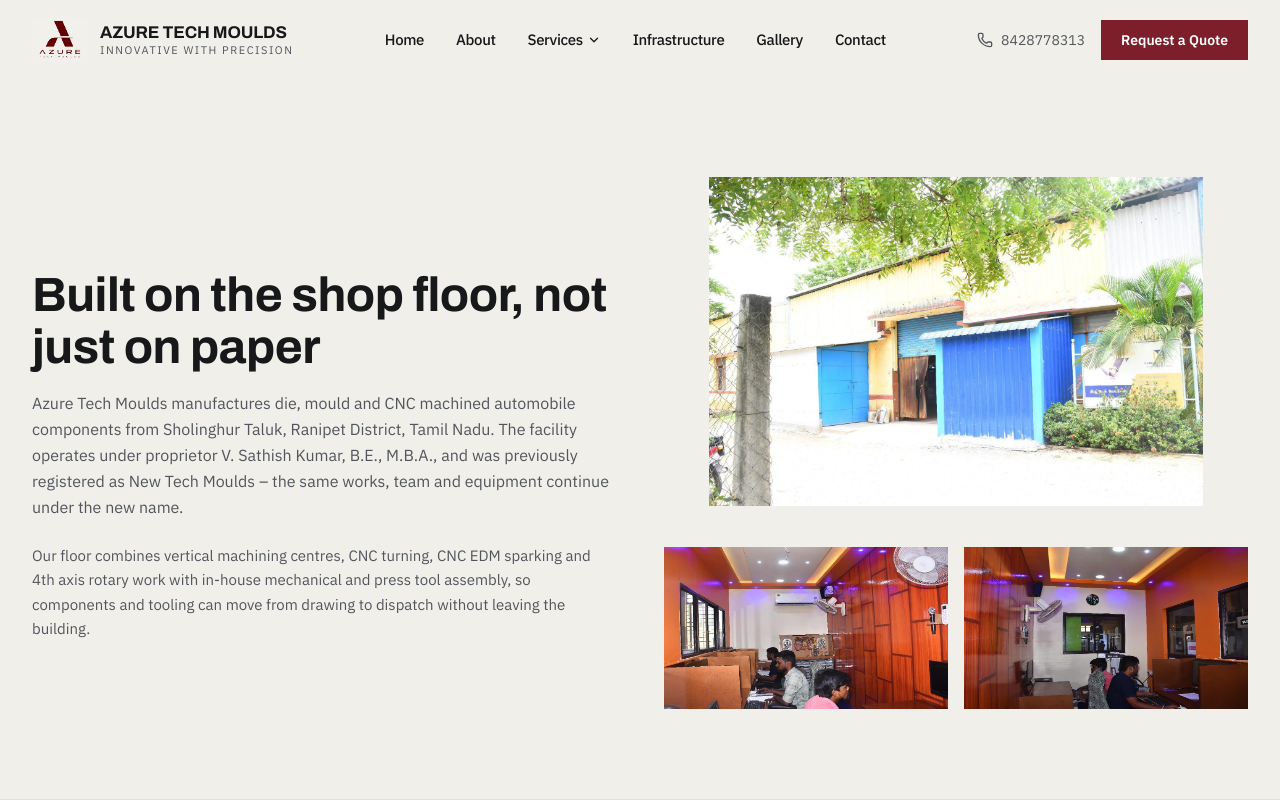
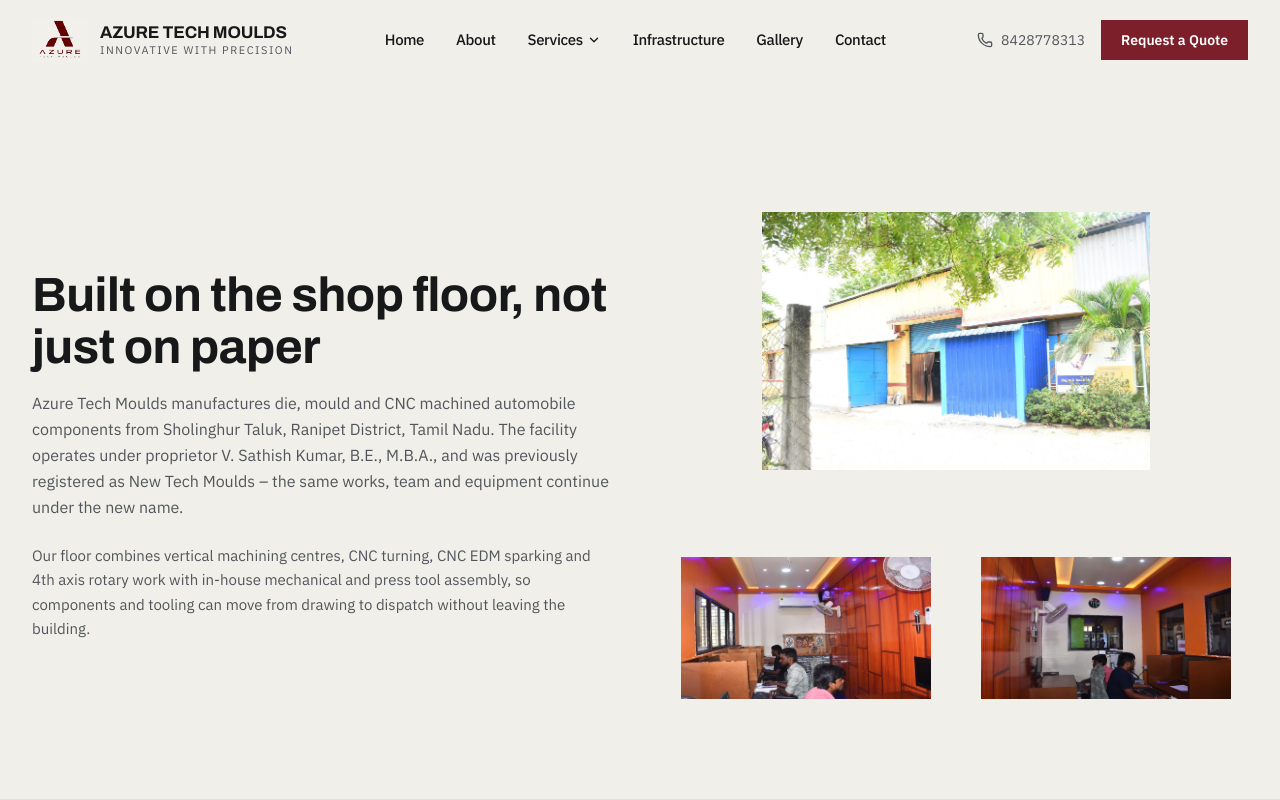
Before and after one commit to Sivaramakrishnan0110/Azure-Tech-Moulds, a React (Vite) app: page /about in a window 1280 px wide. Shown: the top 800 px of the page. Built offline with nearby package versions, Linux system fonts and the light colour scheme.

Commit message:
Image UI fix.

```diff
--- /dev/null
+++ b/src/components/ImageFrame.jsx
@@ -0,0 +1,54 @@
+/**
+ * Reusable image container for consistent product/machine/banner fitting.
+ *
+ * variant:
+ *  - product | machine | gallery → contain + paper background (default)
+ *  - banner → dark frame for designed service banners
+ *  - cover → intentional full-bleed crop (hero/atmosphere)
+ *  - dim → paper-dim background
+ *
+ * tight: slight scale-up for source photos with large empty margins
+ */
+export default function ImageFrame({
+  src,
+  alt = "",
+  variant = "product",
+  tight = false,
+  aspectClass = "",
+  className = "",
+  imgClassName = "",
+  loading = "lazy",
+  decoding = "async",
+}) {
+  const variantClass =
+    {
+      product: "image-frame--product",
+      machine: "image-frame--machine",
+      gallery: "image-frame--gallery",
+      banner: "image-frame--banner",
+      cover: "image-frame--cover",
+      dim: "image-frame--dim",
+    }[variant] || "image-frame--product";
+
+  return (
+    <div
+      className={[
+        "image-frame",
+        variantClass,
+        tight ? "image-frame--tight" : "",
+        aspectClass,
+        className,
+      ]
+        .filter(Boolean)
+        .join(" ")}
+    >
+      <img
+        src={src}
+        alt={alt}
+        loading={loading}
+        decoding={decoding}
+        className={["image-frame__img", imgClassName].filter(Boolean).join(" ")}
+      />
+    </div>
+  );
+}
--- a/src/components/MachineSpecCard.jsx
+++ b/src/components/MachineSpecCard.jsx
@@ -1,16 +1,16 @@
+import ImageFrame from "./ImageFrame";
+
 export default function MachineSpecCard({ machine }) {
   return (
     <div className="border border-steel-line bg-white flex flex-col md:flex-row">
       {machine.image && (
         <div className="md:w-2/5 bracket-frame shrink-0">
-          <div className="image-frame h-64 md:h-full md:min-h-[260px]">
-            <img
-              src={machine.image}
-              alt={machine.name}
-              loading="lazy"
-              className="img-fit-contain"
-            />
-          </div>
+          <ImageFrame
+            src={machine.image}
+            alt={machine.name}
+            variant="machine"
+            className="h-64 md:h-full md:min-h-[260px]"
+          />
         </div>
       )}
       <div className="flex-1 p-6 sm:p-7 flex flex-col gap-4">
--- a/src/components/ServiceCard.jsx
+++ b/src/components/ServiceCard.jsx
@@ -1,4 +1,5 @@
 import { Link } from "react-router-dom";
+import ImageFrame from "./ImageFrame";
 
 export default function ServiceCard({ service }) {
   return (
@@ -6,15 +7,13 @@ export default function ServiceCard({ service }) {
       to={`/services/${service.slug}`}
       className="group flex flex-col border border-steel-line bg-white hover:border-maroon transition-colors"
     >
-      <div className="image-frame aspect-[16/7] overflow-hidden bg-[#0a1628]">
-        <img
-          src={service.heroImage}
-          alt={service.navLabel}
-          loading="lazy"
-          decoding="async"
-          className="img-fit-contain transition-transform duration-500 group-hover:scale-[1.03]"
-        />
-      </div>
+      <ImageFrame
+        src={service.heroImage}
+        alt={service.navLabel}
+        variant="banner"
+        aspectClass="aspect-[16/7]"
+        imgClassName="transition-transform duration-500 group-hover:scale-[1.03]"
+      />
       <div className="p-6 flex flex-col gap-3 flex-1 border-t border-steel-line">
         <h3 className="font-display font-bold text-xl text-ink leading-snug group-hover:text-maroon transition-colors">
           {service.navLabel}
--- a/src/data/services.js
+++ b/src/data/services.js
@@ -56,6 +56,7 @@ export const services = [
         heading: "4th Axis Rotary Table Machining",
         body: "4th axis rotary machining lets components be indexed and machined across multiple faces and angular orientations in a single setup. Our Model-GXA 320H hydraulic clamping rotary table provides rigid workholding, cutting cumulative setup error and preserving true-position and concentricity for multi-face blocks, manifold housings, angular brackets and indexing plates.",
         image: fourthAxisGraphic,
+        imageTight: true,
       },
     ],
     applications: [
--- a/src/index.css
+++ b/src/index.css
@@ -17,6 +17,15 @@
   --font-display: 'Archivo', ui-sans-serif, system-ui, sans-serif;
   --font-body: 'IBM Plex Sans', ui-sans-serif, system-ui, sans-serif;
   --font-data: 'IBM Plex Mono', ui-monospace, monospace;
+}
+
+:root {
+  /* Matches site paper so white source-image margins blend into frames */
+  --image-bg: #f1efea;
+  --image-bg-dim: #e7e2d9;
+  --image-banner-bg: #0a1628;
+  --image-inset: 6%;
+  --image-inset-tight: 2%;
 }
 
 html {
@@ -64,28 +73,112 @@ h1, h2, h3, h4, .font-display {
   background-color: var(--color-steel-line);
 }
 
+/* ── Reusable image frame system ───────────────────────────────
+   Product/machine images: contain + blended paper background.
+   Banner images: dark frame, full graphic visible.
+   Cover: intentional full-bleed crops (hero/atmosphere only).
+*/
 .image-frame {
-  display: block;
+  position: relative;
+  display: flex;
+  align-items: center;
+  justify-content: center;
   width: 100%;
   overflow: hidden;
+  background: var(--image-bg);
 }
 
-.image-frame img,
+.image-frame--product,
+.image-frame--machine,
+.image-frame--gallery {
+  background: var(--image-bg);
+}
+
+.image-frame--dim {
+  background: var(--image-bg-dim);
+}
+
+.image-frame--banner {
+  background: var(--image-banner-bg);
+}
+
+.image-frame--cover {
+  background: var(--color-graphite);
+}
+
+.image-frame__img,
+.image-frame > img,
 .img-fit-contain,
 .img-fit-cover {
   display: block;
+  max-width: 100%;
+  max-height: 100%;
+}
+
+/* Default / product / machine / gallery: show entire object */
+.image-frame__img,
+.image-frame > img,
+.img-fit-contain {
   width: 100%;
   height: 100%;
+  object-fit: contain;
+  object-position: center;
+  box-sizing: border-box;
+  padding: var(--image-inset);
 }
 
-.img-fit-contain {
+.image-frame--product > img,
+.image-frame--product .image-frame__img,
+.image-frame--machine > img,
+.image-frame--machine .image-frame__img,
+.image-frame--gallery > img,
+.image-frame--gallery .image-frame__img {
+  padding: var(--image-inset);
   object-fit: contain;
   object-position: center;
 }
 
+/* Source photos with large empty margins — fill more of the frame */
+.image-frame--tight > img,
+.image-frame--tight .image-frame__img {
+  padding: var(--image-inset-tight);
+  transform: scale(1.06);
+  transform-origin: center;
+}
+
+/* Designed service banners: full graphic, no white paper box */
+.image-frame--banner > img,
+.image-frame--banner .image-frame__img {
+  padding: 0;
+  width: 100%;
+  height: 100%;
+  object-fit: contain;
+  object-position: center;
+  transform: none;
+}
+
+/* Intentional cover crops (hero / atmospheric only) */
+.image-frame--cover > img,
+.image-frame--cover .image-frame__img,
 .img-fit-cover {
+  padding: 0;
+  width: 100%;
+  height: 100%;
   object-fit: cover;
   object-position: center;
+  transform: none;
+}
+
+@media (max-width: 768px) {
+  :root {
+    --image-inset: 5%;
+  }
+}
+
+@media (max-width: 480px) {
+  :root {
+    --image-inset: 4%;
+  }
 }
 
 .bracket-frame {
--- a/src/pages/About.jsx
+++ b/src/pages/About.jsx
@@ -2,6 +2,7 @@ import SEO from "../components/SEO";
 import SectionTitle from "../components/SectionTitle";
 import ProcessChart from "../components/ProcessChart";
 import CTA from "../components/CTA";
+import ImageFrame from "../components/ImageFrame";
 import { certifications } from "../data/certifications";
 import {
   company,
@@ -38,30 +39,24 @@ export default function About() {
             </p>
           </div>
           <div className="grid grid-cols-2 gap-4">
-            <div className="col-span-2 image-frame aspect-[16/9]">
-              <img
+            <ImageFrame
               src={factoryExterior}
               alt="Factory building exterior"
-                className="img-fit-contain"
-                loading="lazy"
+              variant="product"
+              aspectClass="aspect-[16/9] col-span-2"
             />
-            </div>
-            <div className="image-frame aspect-[4/3]">
-              <img
+            <ImageFrame
               src={office1}
               alt="Engineering office"
-                className="img-fit-contain"
-                loading="lazy"
+              variant="product"
+              aspectClass="aspect-[4/3]"
             />
-            </div>
-            <div className="image-frame aspect-[4/3]">
-              <img
+            <ImageFrame
               src={office2}
               alt="Front office"
-                className="img-fit-contain"
-                loading="lazy"
+              variant="product"
+              aspectClass="aspect-[4/3]"
             />
-            </div>
           </div>
         </div>
       </section>
--- a/src/pages/Gallery.jsx
+++ b/src/pages/Gallery.jsx
@@ -3,6 +3,7 @@ import SEO from "../components/SEO";
 import SectionTitle from "../components/SectionTitle";
 import Lightbox from "../components/Lightbox";
 import CTA from "../components/CTA";
+import ImageFrame from "../components/ImageFrame";
 import { galleryCategories } from "../data/gallery";
 
 export default function Gallery() {
@@ -74,14 +75,13 @@ export default function Gallery() {
                 onClick={() => openAt(item)}
                 className="group relative overflow-hidden border border-steel-line text-left w-full"
               >
-                <div className="image-frame aspect-[4/3]">
-                  <img
-                    src={item.image}
-                    alt={item.caption}
-                    loading="lazy"
-                    className="img-fit-cover transition-transform duration-500 group-hover:scale-105"
-                  />
-                </div>
+                <ImageFrame
+                  src={item.image}
+                  alt={item.caption}
+                  variant="gallery"
+                  aspectClass="aspect-[4/3]"
+                  imgClassName="transition-transform duration-500 group-hover:scale-105"
+                />
                 <span className="absolute inset-x-0 bottom-0 bg-graphite/85 text-white text-[13px] px-4 py-2.5">
                   {item.caption}
                 </span>
```
Also changed, not shown: src/pages/Home.jsx (+8 -10 lines), src/pages/Infrastructure.jsx (+20 -9 lines), src/pages/Services/ServiceDetail.jsx (+14 -11 lines). Lines whose indentation alone changed are shown as unchanged.
